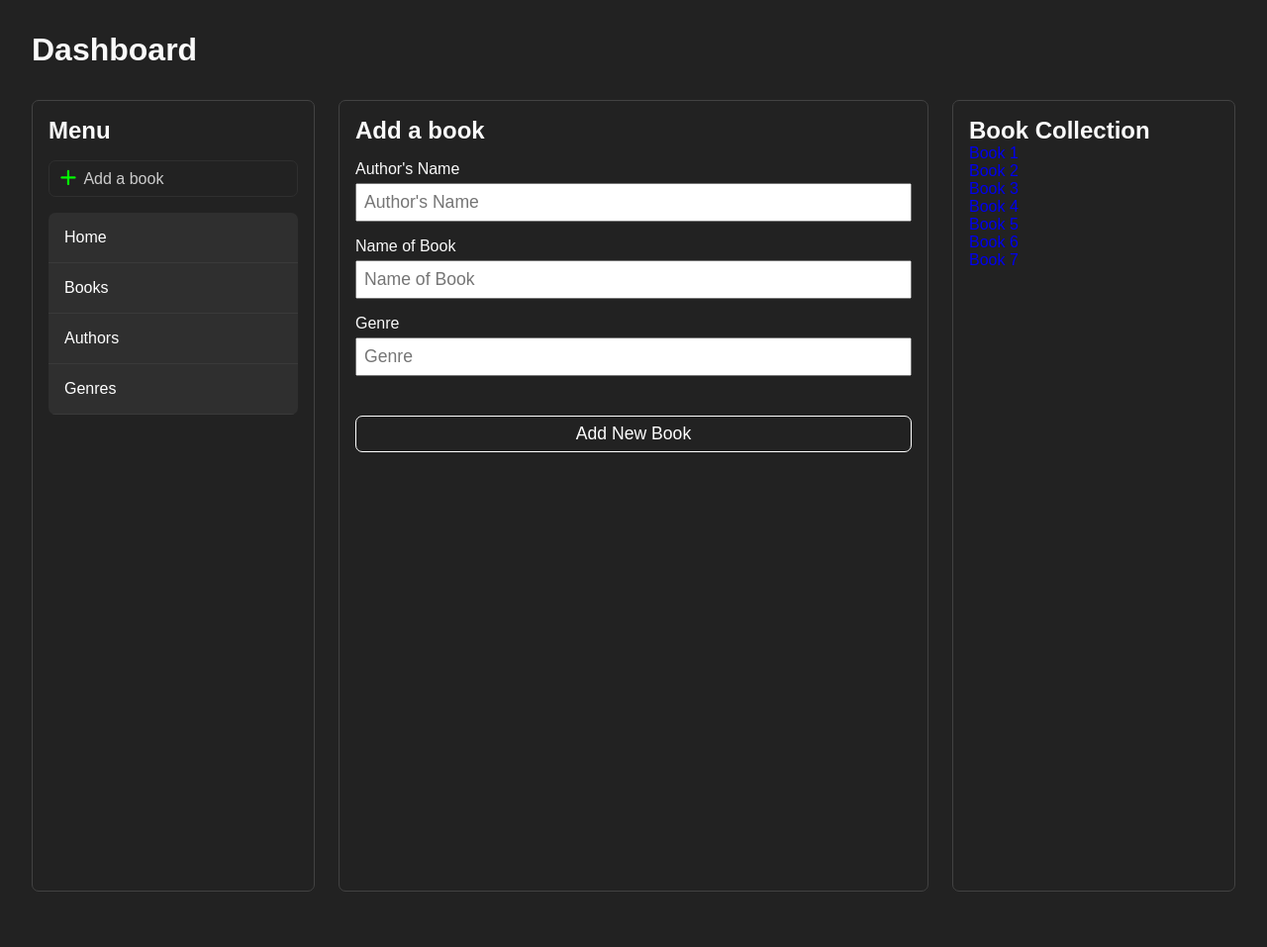
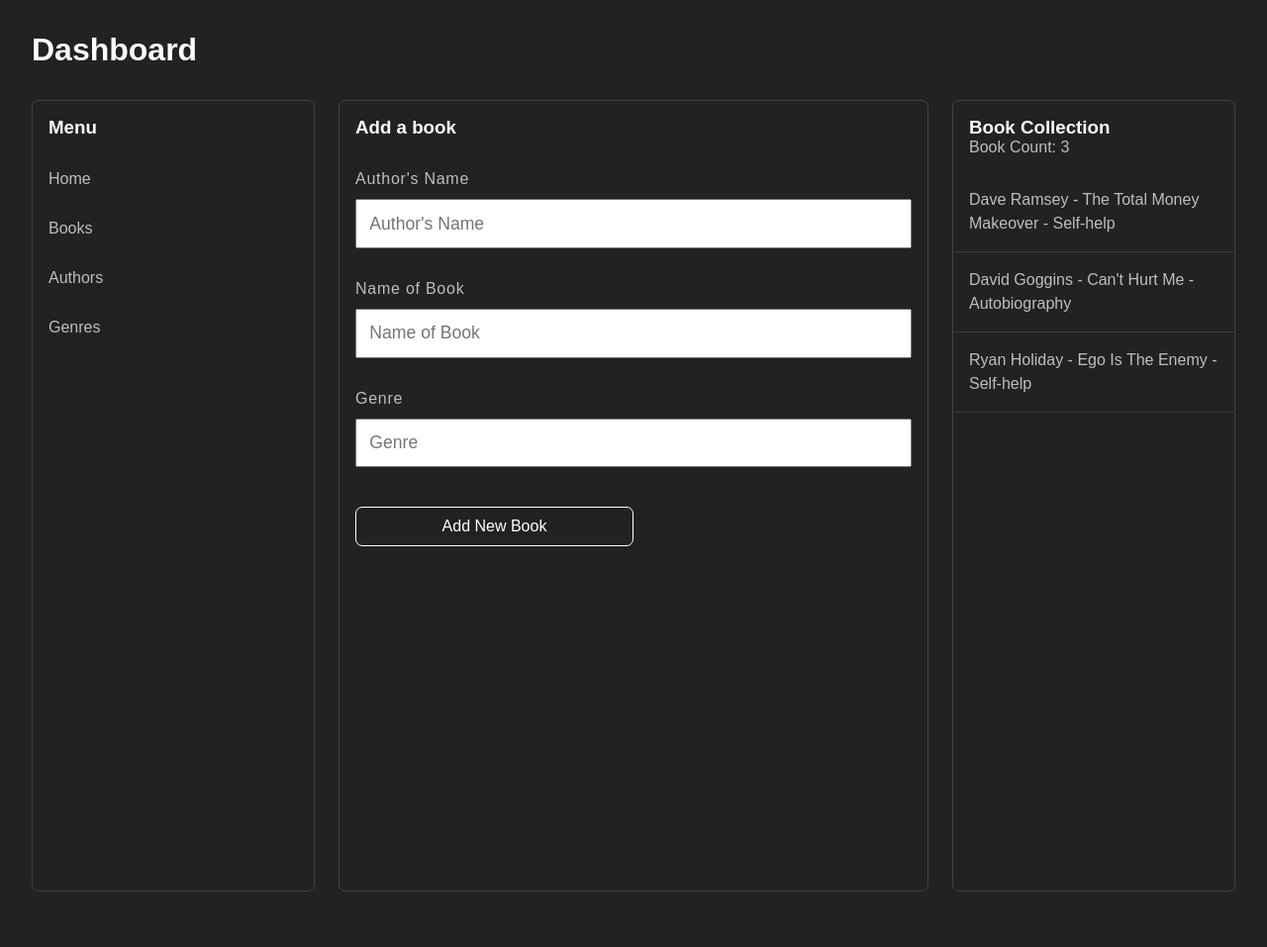
Before and after one commit to RenPen3/library-project-2.0, a PHP site: page /dashboard.html in a window 1280 px wide. Shown: the whole page at 99% size. After the commit the page ends 901 px from the top, so only its background shows below. Run offline with PHP 8.4, Linux system fonts and the light colour scheme; some libraries are stand-ins or nearby versions.

Commit message:
I added a hero section and worked on the book section in the dashboard

```diff
--- a/css/styles.css
+++ b/css/styles.css
@@ -11,6 +11,14 @@
 
 .container > .box {
   border-radius: 7px;
+}
+
+.dashboard-title {
+  /* font-size: 1.3rem; */
+  padding: 1em;
+}
+.dashboard-title small {
+  color: #bebebe;
 }
 
 /* Header/ Navigation */
@@ -90,7 +161,7 @@
   grid-area: one;
   border: 1px solid #424242;
   border-radius: 7px;
-  padding: 1em;
+  /* padding: 1em; */
 }
 
 .menu-container {
@@ -102,13 +173,10 @@
   /* border-radius: 7px; */
 }
 
-.menu-title {
-  font-size: 1.5rem;
-}
-
 .menu-lines {
   display: none;
 }
+
 
 .menu-add-book {
   display: block;
@@ -132,24 +200,20 @@
   margin: 0;
 }
 
-.menu-list {
-  margin-top: .5em;
-  background: #2f2f2f;
-  border-radius: 7px;
-  overflow: hidden;
 
-  & a {
-    color: #FFFFFF;
+.menu-link {
+    color: #bebebe;
     display: block;
     width: 100%;
     padding: 1em;
-    border-bottom: 1px solid #3a3a3a;
+    /* border-bottom: 1px solid #3a3a3a; */
   }
 
-  & a:hover {
-    background: #373737;
+.menu-link:hover {
+    color: #FAFAFA;
+    background: #333333;
   }
-}
+
 
 
 
@@ -162,30 +226,33 @@
   background: transparent;
   border: 1px solid #424242;
   border-radius: 7px;
-  padding: 1em;
-}
-
-.content-title {
-  font-size: 1.5rem;
+  /* padding: 1em; */
 }
 
 .content-form {
   display: flex;
   flex-direction: column;
+  padding: 1em;
 }
 
-.content-form > input {
+.content-input {
   width: 100%;
   font-size: 1.1rem;
-  padding: .4em;;
+  padding: .7em;;
 }
 
 .content-form > label {
-  margin-top: 1em;
-  margin-bottom: .3em;
+  color: #bebebe;
+  margin: 2em 0 .7em 0;
+  letter-spacing: .75px;
+}
+
+.content-form > label:first-child {
+  margin-top: 0;
 }
 
 .content-btn {
+  font-size: 1rem;
   color: #FFFFFF;
   margin-top: 2.5rem;
   padding: .6em;
@@ -194,6 +261,8 @@
   text-align: center;
   background: transparent;
   transition: all .3s ease-in-out;
+  width: 50%;
+  cursor: pointer;
 
 
     &:hover {
@@ -210,12 +279,49 @@
   grid-area: three;
   border: 1px solid #424242;
   border-radius: 7px;
-  padding: 1em;
-
 }
 
-.collection-title {
-  font-size: 1.5rem;
+.collection small {
+  font-size: 1rem;
+  /* padding: 0 1em; */
+}
+
+.collection-list {
+  display: flex;
+  flex-direction: column;
+}
+
+.collection-list li {
+  order: 5;
+  position: relative;
+  border-bottom: 1px solid #3a3a3a;
+  /* margin-top: 1em; */
+}
+
+.collection-list span {
+  position: absolute;
+  top: 16px;
+  right: 16px;
+  padding: .5em;
+  font-size: .8rem;
+  color: #bebebe;
+  /* border-radius: 100px;
+  background: lime; */
+}
+
+.collection-link {
+  font-size: 1rem;
+  color: #bebebe;
+  display: block;
+  width: 100%;
+  padding: 1em;
+  line-height: 24px;
+  /* border-bottom: 1px solid #3a3a3a; */
+  }
+
+.collection-link:hover {
+  color: #FAFAFA;
+  background: #333333;
 }
 
 
--- a/dashboard.html
+++ b/dashboard.html
@@ -10,11 +10,10 @@
       rel="stylesheet"
       href="https://cdnjs.cloudflare.com/ajax/libs/font-awesome/7.0.1/css/all.min.css"
     />
-
   </head>
   <body>
     <main>
-      <div style="padding: 2em 2em 1em 2em;">
+      <div style="padding: 2em 2em 1em 2em">
         <h1>Dashboard</h1>
       </div>
 
@@ -22,7 +21,9 @@
         <!-- Menu Sidebar -->
         <aside class="menu box">
           <div class="menu-container">
-            <h3 class="menu-title">Menu</h3>
+            <div class="dashboard-title">
+              <h3>Menu</h3>
+            </div>
             <a href="#" class="menu-lines">
               <div class="menu-line menu-line1"></div>
               <div class="menu-line menu-line2"></div>
@@ -30,55 +31,85 @@
             </a>
           </div>
           <!-- <div class="menu-add-book-btn"> -->
-          <a class="menu-add-book" href="#"
+          <!-- <a class="menu-add-book" href="#"
             ><i class="fa-solid fa-plus"></i>&nbsp;Add a book</a
-          >
+          > -->
           <!-- </div> -->
-          <aside class="menu-left-sidebar">
+          <div class="menu-left-sidebar">
             <ul class="menu-list">
-              <li><a href="/">Home</a></li>
-              <li><a href="#">Books</a></li>
-              <li><a href="#">Authors</a></li>
-              <li><a href="#">Genres</a></li>
+              <li><a class="menu-link" href="/">Home</a></li>
+              <li><a class="menu-link" href="#">Books</a></li>
+              <li><a class="menu-link" href="#">Authors</a></li>
+              <li><a class="menu-link" href="#">Genres</a></li>
             </ul>
-          </aside>
+          </div>
         </aside>
         <!-- /Menu Sidebar -->
 
         <!-- Main Content -->
         <div class="content box">
-          <h3 class="content-title">Add a book</h3>
+          <div class="dashboard-title">
+            <h3>Add a book</h3>
+          </div>
           <form class="content-form">
             <label for="name">Author's Name</label>
-            <input class="content-name" type="name" name="author" placeholder="Author's Name" />
+            <input
+              class="content-input content-name"
+              type="name"
+              name="author"
+              placeholder="Author's Name"
+            />
             <label for="name">Name of Book</label>
-            <input class="content-book" type="text" name="book" placeholder="Name of Book" />
+            <input
+              class="content-input content-book"
+              type="text"
+              name="book"
+              placeholder="Name of Book"
+            />
             <label for="name">Genre</label>
-            <input class="content-genre" type="text" name="genre" placeholder="Genre" />
+            <input
+              class="content-input content-genre"
+              type="text"
+              name="genre"
+              placeholder="Genre"
+            />
 
-            <input class="content-btn" type="submit" value="Add New Book">
-
+            <input class="content-btn" type="submit" value="Add New Book" />
           </form>
         </div>
         <!-- /Main Content -->
 
         <!-- Collection Sidebar -->
-        <div class="collection box">
-          <h3 class="collection-title">Book Collection</h3>
-          <div class="collection-box">
+        <aside class="collection box">
+          <div class="dashboard-title">
+            <h3>Book Collection</h3>
+            <small>Book Count: 3</small>
+          </div>
+          <div>
             <ul class="collection-list">
-              <li><a href="#">
-                <li>Book 1</li>
-                <li>Book 2</li>
-                <li>Book 3</li>
-                <li>Book 4</li>
-                <li>Book 5</li>
-                <li>Book 6</li>
-                <li>Book 7</li>
+              <li>
+                <!-- <span>X</span> -->
+                <a class="collection-link" href="#"
+                  >Dave Ramsey - The Total Money Makeover - Self-help</a
+                >
+              </li>
+              <li>
+                <!-- <span>X</span> -->
+                <a class="collection-link" href="#"
+                  >David Goggins - Can't Hurt Me - Autobiography</a
+                >
+              </li>
+              <li>
+                <a href="#">
+                  <!-- <span>X</span> -->
+                </a>
+                <a class="collection-link" href="#"
+                  >Ryan Holiday - Ego Is The Enemy - Self-help</a
+                >
               </li>
             </ul>
           </div>
-        </div>
+        </aside>
         <!-- /Collection Sidebar -->
       </div>
     </main>
```
Also changed, not shown: other parts of css/styles.css (+67 -4 lines), index.html (+18 -1 lines).
